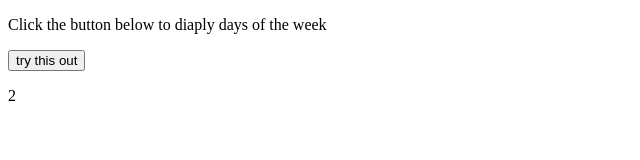
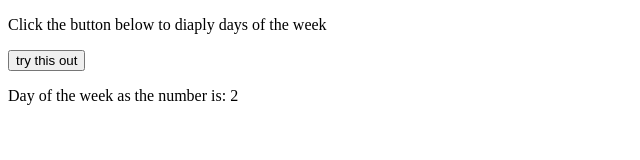
Before and after one commit to mkyaw/CIS311, a plain HTML site: page js1/index-js9.html in a window 1280 px wide. Both pictures are taken after a click on the button "try this out". Shown: the whole page, without its empty margins (0-640 px from the left). Drawn offline with Linux system fonts and the light colour scheme.

Commit message:
Add text to JS button with function

```diff
--- a/js1/index-js9.html
+++ b/js1/index-js9.html
@@ -15,7 +15,7 @@
         function myFunction() {
             var d = new Date();
             var n = d.getDay();
-            document.getElementById("demo").innerHTML = n;
+            document.getElementById("demo").innerHTML = "Day of the week as the number is: " + n;
         }
     </script>
 </body>
```
